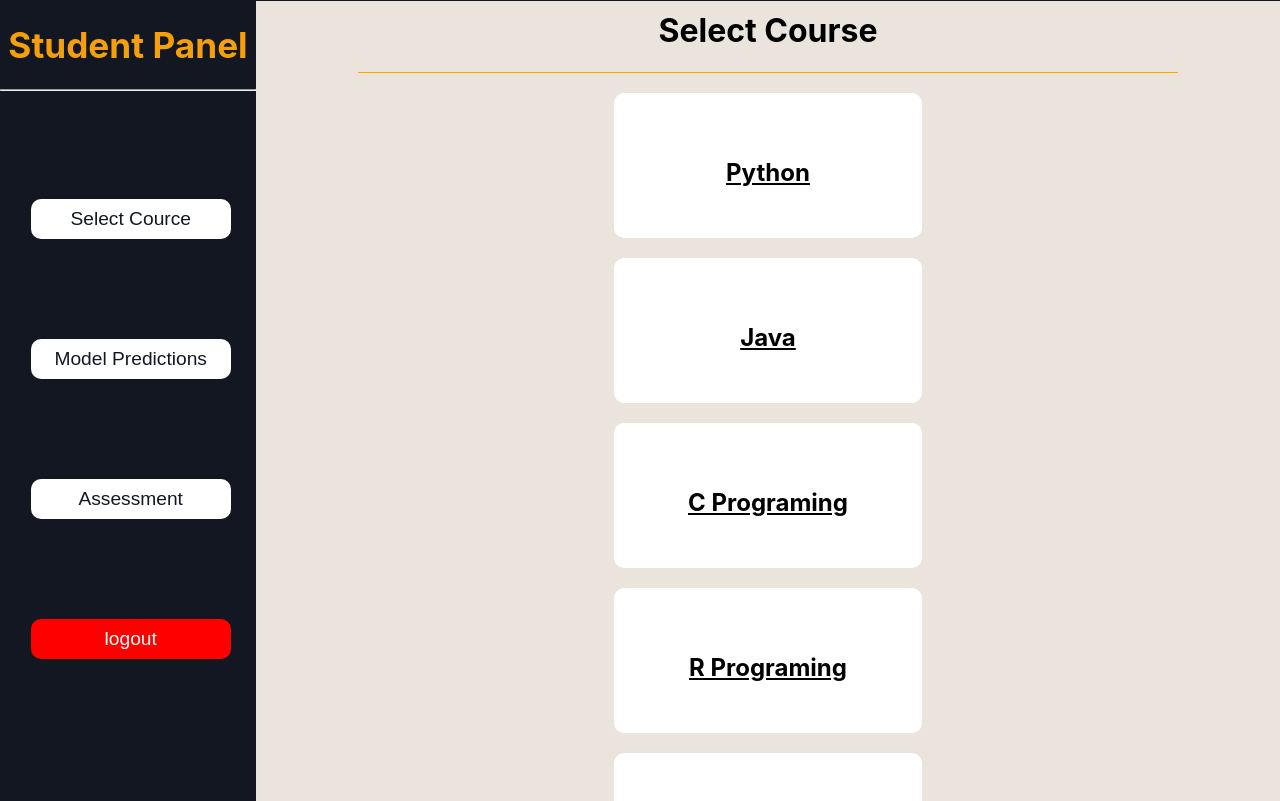
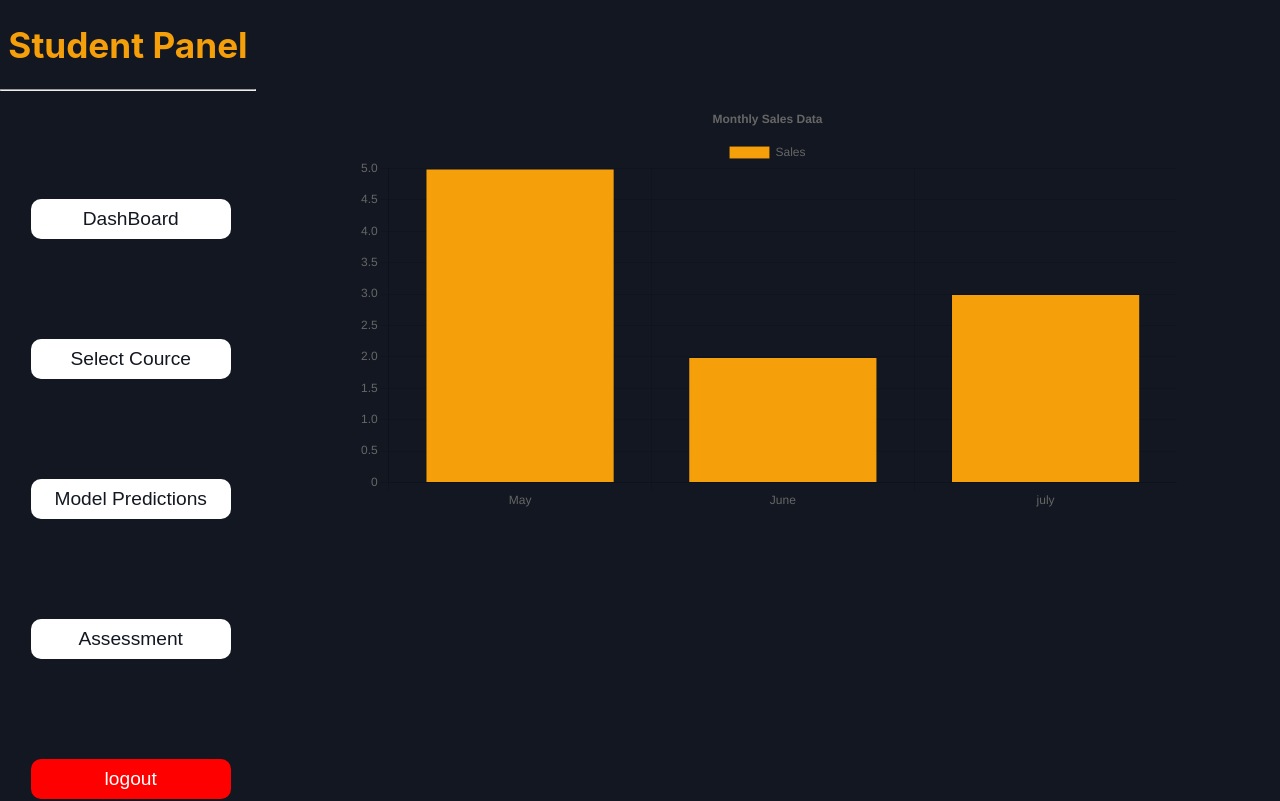
Before and after one commit to muralikarthik123/freelancewebsiteravati, a React (Create React App) app: page /studenttabs in a window 1280 px wide. Shown: the top 801 px of the page. Built offline with nearby package versions, Linux system fonts and the light colour scheme.

Commit message:
dashboard.jsx dashboard.css

```diff
--- a/package.json
+++ b/package.json
@@ -3,9 +3,12 @@
   "version": "0.1.0",
   "private": true,
   "dependencies": {
+    "@mui/x-charts": "^7.24.1",
     "axios": "^1.7.9",
+    "chart.js": "^4.4.7",
     "cra-template": "1.2.0",
     "react": "^19.0.0",
+    "react-chartjs-2": "^5.3.0",
     "react-dom": "^19.0.0",
     "react-icons": "^5.4.0",
     "react-router-dom": "^7.1.1",
--- /dev/null
+++ b/src/dashboard/dashboard.jsx
@@ -0,0 +1,40 @@
+import React from "react";
+import { Bar } from "react-chartjs-2";
+import { Chart as ChartJS, CategoryScale, LinearScale, BarElement, Title, Tooltip, Legend } from "chart.js";
+
+ChartJS.register(CategoryScale, LinearScale, BarElement, Title, Tooltip, Legend);
+
+const BarGraph = () => {
+  const data = {
+    labels: [ "May", "June","july"],
+    datasets: [
+      {
+        label: "Sales",
+        data: [ 5, 2, 3],
+        backgroundColor: "hsl(38,92%,50%)",
+        borderWidth: 1,
+      },
+    ],
+  };
+
+  const options = {
+    responsive: true,
+    plugins: {
+      legend: {
+        position: "top",
+      },
+      title: {
+        display: true,
+        text: "Monthly Sales Data",
+      },
+    },
+  };
+
+  return (
+    <div style={{ width: "80%", marginTop: "10%",marginLeft: "10%" ,height:"80%"}}>
+      <Bar data={data} options={options} />
+    </div>
+  );
+};
+
+export default BarGraph;
--- a/src/studenttabs/studenttabs.jsx
+++ b/src/studenttabs/studenttabs.jsx
@@ -1,11 +1,12 @@
 import React,{useState} from 'react'
 import './studenttabs.css'
+import Tab6 from '../dashboard/dashboard.jsx'
 import Tab3 from '../cources/cources.jsx'
 import Tab4 from '../prediction/prediction.jsx'
 import Tab5 from '../assignment/assignment.jsx'
 import { Link } from 'react-router-dom'
 export default function Tabs() {
-  const [data,setData]=useState('cource')
+  const [data,setData]=useState('dashboard')
   const open=(e)=>{
       setData(e)
   }
@@ -14,6 +15,8 @@ export default function Tabs() {
       <div className='left'>
         <h1>Student Panel</h1>
         <hr/>
+        <button className='bt2' onClick={()=>open('dashboard')}>DashBoard</button>
+        <br/>
         <button className='bt2' onClick={()=>open('cource')}>Select Cource</button>
         <br/>
         <button className='bt2' onClick={()=>open('model')}>Model Predictions</button>
@@ -27,6 +30,11 @@ export default function Tabs() {
 
     {/*opening tabs*/}
     {/*cource*/}
+    {data==='dashboard' &&(
+      <div className='right'>
+        <Tab6/>
+      </div>
+    )}
     {data==='cource' &&(
         <div className='right'>
           <Tab3/>
```
Also changed, not shown: 1 other file (tests, documents, lock files or other folders).
